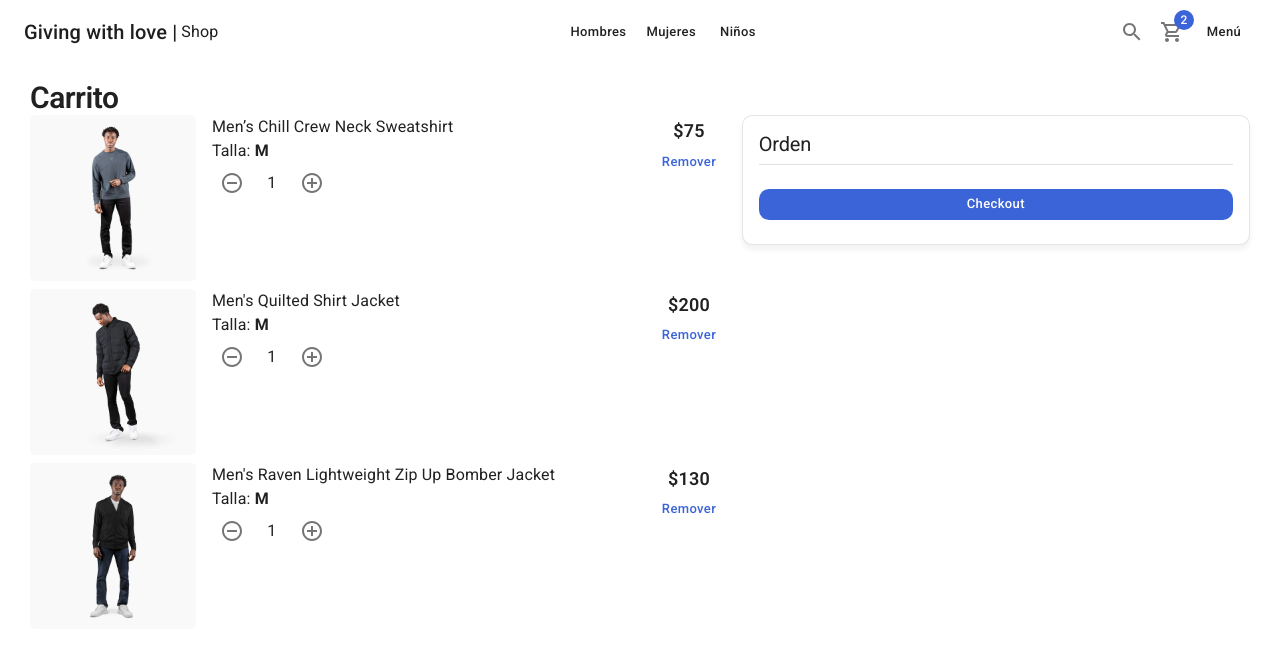
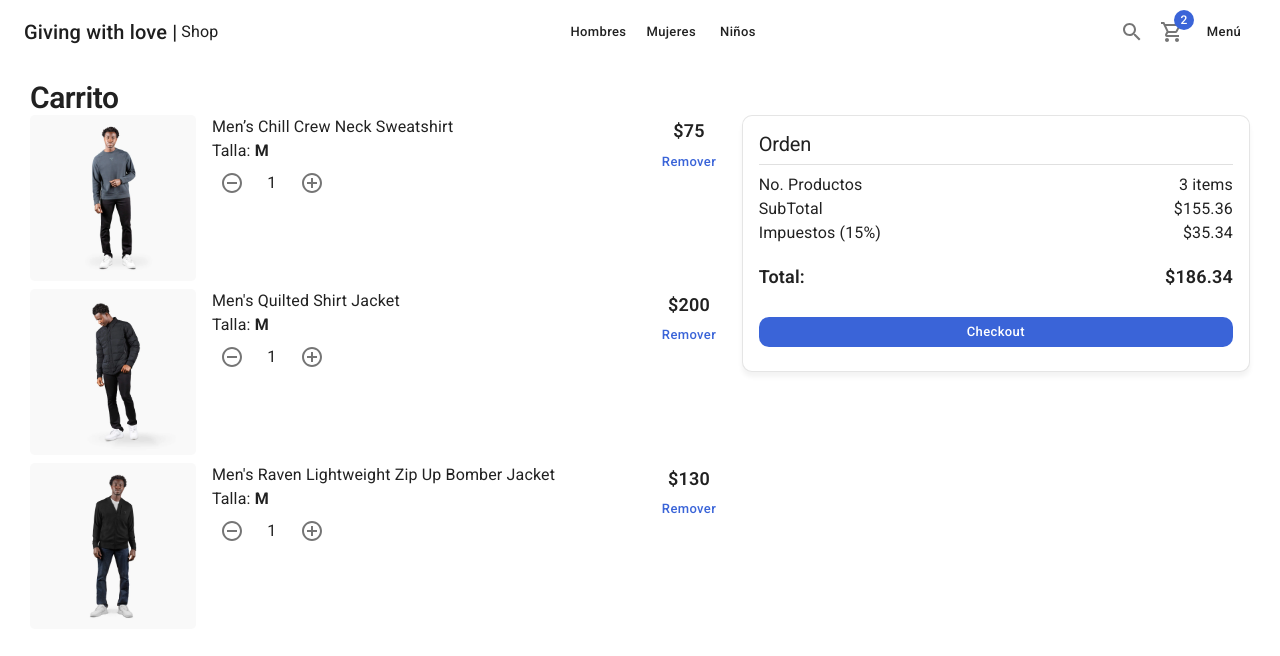
Before and after one commit to Santiago1023/giving-with-love, a Next.js app: page /cart in a window 1280 px wide. Shown: the top 656 px of the page. Built offline with nearby package versions, Linux system fonts and the light colour scheme.

Commit message:
Resume of order

```diff
--- a/components/cart/CartList.tsx
+++ b/components/cart/CartList.tsx
@@ -2,14 +2,19 @@
 import { Box, Button, CardActionArea, CardMedia, Grid, Link, Typography } from "@mui/material"
 import NextLink from 'next/link';
 import ItemCounter from "../ui/ItemCounter";
+import { FC } from "react";
 
 const productsInCart = [
     initialData.products[0],
     initialData.products[1],
     initialData.products[2],
-]
+];
 
-const CartList = () => {
+interface Props {
+    editable?: boolean;
+}
+
+const CartList: FC<Props> = ({editable= false}) => {
   return (
     <>
         {
@@ -33,16 +38,20 @@
                         <Box display='flex' flexDirection='column'>
                             <Typography variant="body1">{product.title}</Typography>
                             <Typography variant="body1">Talla: <strong>M</strong> </Typography>
-                            {/* Condicional */}
-                            <ItemCounter/>
+                            {
+                                editable ? <ItemCounter/> : <Typography variant="h5">3 items</Typography>
+                            }
                         </Box>
                     </Grid>
                     <Grid item xs={2} display='flex' alignItems='center' flexDirection='column'>
                         <Typography variant="subtitle1">{`$${product.price}`}</Typography>
-                        {/* Editable */}
-                        <Button variant="text" color="secondary">
-                            Remover
-                        </Button>
+                        {
+                            editable && (
+                                <Button variant="text" color="secondary">
+                                    Remover
+                                </Button>
+                            )
+                        }
                     </Grid>
 
                 </Grid>
--- /dev/null
+++ b/components/cart/OrderSummary.tsx
@@ -0,0 +1,38 @@
+
+import { Grid, Typography } from '@mui/material'
+
+const OrderSummary = () => {
+  return (
+    <Grid container>
+        <Grid item xs={6}>
+            <Typography>No. Productos</Typography>
+        </Grid>
+        <Grid item xs={6} display='flex' justifyContent='end'>
+            <Typography>3 items</Typography>
+        </Grid>
+
+        <Grid item xs={6}>
+            <Typography>SubTotal</Typography>
+        </Grid>
+        <Grid item xs={6} display='flex' justifyContent='end'>
+            <Typography>{`$${155.36}`}</Typography>
+        </Grid>
+
+        <Grid item xs={6}>
+            <Typography>Impuestos (15%)</Typography>
+        </Grid>
+        <Grid item xs={6} display='flex' justifyContent='end'>
+            <Typography>{`$${35.34}`}</Typography>
+        </Grid>
+
+        <Grid item xs={6} sx={{ mt:2 }}>
+            <Typography variant='subtitle1'>Total:</Typography>
+        </Grid>
+        <Grid item xs={6} sx={{ mt:2 }} display='flex' justifyContent='end'>
+            <Typography variant='subtitle1'>{`$${186.34}`}</Typography>
+        </Grid>
+    </Grid>
+  )
+}
+
+export default OrderSummary
--- a/components/cart/index.ts
+++ b/components/cart/index.ts
@@ -1,2 +1,3 @@
 
 export * from './CartList';
+export * from './OrderSummary';
--- a/pages/cart/index.tsx
+++ b/pages/cart/index.tsx
@@ -1,4 +1,5 @@
 import CartList from "@/components/cart/CartList"
+import OrderSummary from "@/components/cart/OrderSummary"
 import ShopLayout from "@/components/layouts/ShopLayout"
 import { Box, Button, Card, CardContent, Divider, Grid, Typography } from "@mui/material"
 
@@ -9,14 +10,14 @@
         <Typography variant='h1' component='h1'>Carrito</Typography>
         <Grid container>
             <Grid item xs={12} sm={7}>
-                <CartList/>
+                <CartList editable/>
             </Grid>
             <Grid item xs={12} sm={5}>
                 <Card className="summary-card">
                     <CardContent>
                         <Typography variant="h2">Orden</Typography>
                         <Divider sx={{ my:1 }}/>
-                        { /* OrderSummary */}
+                        <OrderSummary/>
                         <Box sx={{ mt: 3 }}>
                             <Button color="secondary" className="circular-btn" fullWidth>
                                 Checkout
```
